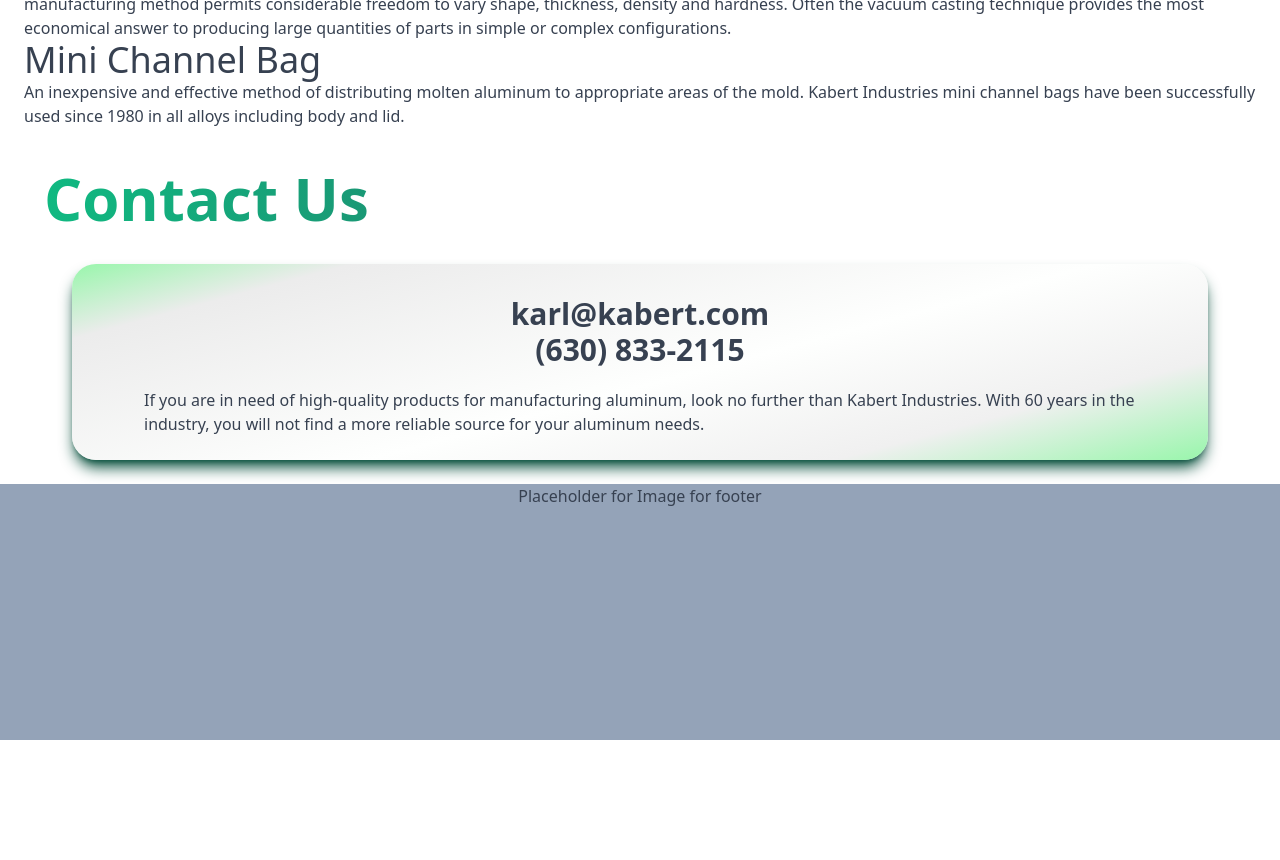
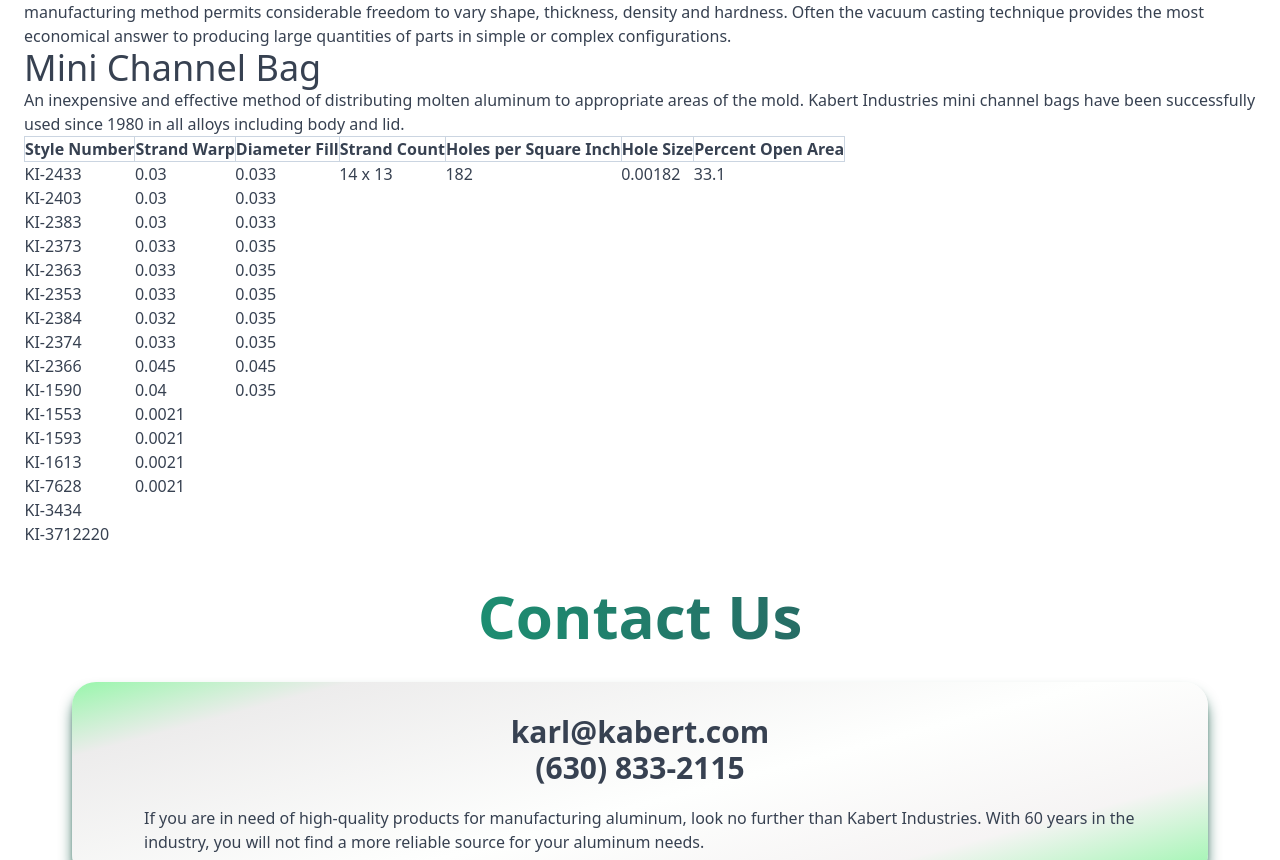
Before and after one commit to Bonyony/kabert_react_site, a React (Create React App) app: page / in a window 1280 px wide. Shown: the part 1940-2800 px from the top of the page. Before the commit the page ends 2680 px from the top, so only its background shows below. Built offline with nearby package versions, Linux system fonts and the light colour scheme.

Commit message:
added more content

```diff
--- a/src/components/contact/Contact.jsx
+++ b/src/components/contact/Contact.jsx
@@ -5,7 +5,7 @@
   return (
     <div className="kabert__contact m-6 text-gray-700" id="contact">
       <div className="kabert__contact-deatil">
-        <h1 className="text-6xl font-bold py-4 m-5  bg-gradient-to-r from-emerald-500 to-slate-700 text-transparent bg-clip-text">
+        <h1 className="text-6xl text-center font-bold py-4 m-5  bg-gradient-to-r from-emerald-500 to-slate-700 text-transparent bg-clip-text">
           Contact Us
         </h1>
       </div>
--- a/src/components/hero/Hero.jsx
+++ b/src/components/hero/Hero.jsx
@@ -5,12 +5,13 @@
   return (
     <div className="kabert__hero text-gray-700 mt-24">
       <div className="placeholder my-4 h-96 w-auto bg-slate-400 text-center">
-        Placeholder for Image
+        Placeholder for Image <br />
+        The text below will be overlayed onto the image(s)
       </div>
       <h1 className="text-7xl font-bold py-2 m-5 mt-16 bg-gradient-to-r from-emerald-500 to-slate-700 text-transparent bg-clip-text inline-block">
         Serving aluminum makers since 1960
       </h1>
-      <p className="text-5xl m-5 font-bold bg-gradient-to-r from-slate-500 to-emerald-500 text-transparent bg-clip-text">
+      <p className="text-right text-5xl m-5 pb-2 font-bold bg-gradient-to-r from-slate-700 to-emerald-500 text-transparent bg-clip-text">
         Dedicated to excellence and efficiency.
       </p>
     </div>
--- a/src/components/products/Products.jsx
+++ b/src/components/products/Products.jsx
@@ -66,7 +66,175 @@
         </div>
       </div>
       <div className="kabert__products-table">
-        <table></table>
+        {/* Put this in an expandable thing, may not even be added as it is very confusing */}
+        <table class="table-fixed">
+          <thead>
+            <tr>
+              <th className="border border-slate-300">Style Number</th>
+              <th className="border border-slate-300">Strand Warp</th>
+              <th className="border border-slate-300">Diameter Fill</th>
+              <th className="border border-slate-300">Strand Count</th>
+              <th className="border border-slate-300">Holes per Square Inch</th>
+              <th className="border border-slate-300">Hole Size</th>
+              <th className="border border-slate-300">Percent Open Area</th>
+            </tr>
+          </thead>
+          <tbody>
+            <tr>
+              <td>KI-2433</td>
+              <td>0.03</td>
+              <td>0.033</td>
+              <td>14 x 13</td>
+              <td>182</td>
+              <td>0.00182</td>
+              <td>33.1</td>
+            </tr>
+            <tr>
+              <td>KI-2403</td>
+              <td>0.03</td>
+              <td>0.033</td>
+              <td></td>
+              <td></td>
+              <td></td>
+              <td></td>
+            </tr>
+            <tr>
+              <td>KI-2383</td>
+              <td>0.03</td>
+              <td>0.033</td>
+              <td></td>
+              <td></td>
+              <td></td>
+              <td></td>
+            </tr>
+            <tr>
+              <td>KI-2373</td>
+              <td>0.033</td>
+              <td>0.035</td>
+              <td></td>
+              <td></td>
+              <td></td>
+              <td></td>
+            </tr>
+            <tr>
+              <td>KI-2363</td>
+              <td>0.033</td>
+              <td>0.035</td>
+              <td></td>
+              <td></td>
+              <td></td>
+              <td></td>
+            </tr>
+            <tr>
+              <td>KI-2353</td>
+              <td>0.033</td>
+              <td>0.035</td>
+              <td></td>
+              <td></td>
+              <td></td>
+              <td></td>
+            </tr>
+            <tr>
+              <td>KI-2384</td>
+              <td>0.032</td>
+              <td>0.035</td>
+              <td></td>
+              <td></td>
+              <td></td>
+              <td></td>
+            </tr>
+            <tr>
+              <td>KI-2374</td>
+              <td>0.033</td>
+              <td>0.035</td>
+              <td></td>
+              <td></td>
+              <td></td>
+              <td></td>
+            </tr>
+            <tr>
+              <td>KI-2366</td>
+              <td>0.045</td>
+              <td>0.045</td>
+              <td></td>
+              <td></td>
+              <td></td>
+              <td></td>
+            </tr>
+            <tr>
+              <td>KI-1590</td>
+              <td>0.04</td>
+              <td>0.035</td>
+              <td></td>
+              <td></td>
+              <td></td>
+              <td></td>
+            </tr>
+            <tr>
+              <td>KI-1553</td>
+              <td>0.0021</td>
+              <td></td>
+              <td></td>
+              <td></td>
+              <td></td>
+              <td></td>
+            </tr>
+            <tr>
+              <td>KI-1593</td>
+              <td>0.0021</td>
+              <td></td>
+              <td></td>
+              <td></td>
+              <td></td>
+              <td></td>
+            </tr>
+            <tr>
+              <td>KI-1613</td>
+              <td>0.0021</td>
+              <td></td>
+              <td></td>
+              <td></td>
+              <td></td>
+              <td></td>
+            </tr>
+            <tr>
+              <td>KI-7628</td>
+              <td>0.0021</td>
+              <td></td>
+              <td></td>
+              <td></td>
+              <td></td>
+              <td></td>
+            </tr>
+            <tr>
+              <td>KI-3434</td>
+              <td></td>
+              <td></td>
+              <td></td>
+              <td></td>
+              <td></td>
+              <td></td>
+            </tr>
+            <tr>
+              <td>KI-3712220</td>
+              <td></td>
+              <td></td>
+              <td></td>
+              <td></td>
+              <td></td>
+              <td></td>
+            </tr>
+            <tr>
+              <td></td>
+              <td></td>
+              <td></td>
+              <td></td>
+              <td></td>
+              <td></td>
+              <td></td>
+            </tr>
+          </tbody>
+        </table>
       </div>
     </div>
   );
--- a/src/index.css
+++ b/src/index.css
@@ -20,9 +20,9 @@
   --gradient2: linear-gradient(
     165deg,
     rgb(152, 246, 171) 0%,
-    rgba(226, 226, 226, 0.66) 15%,
+    rgba(233, 232, 232, 0.818) 15%,
     rgb(254, 255, 254) 55%,
-    rgba(232, 232, 232, 0.66) 80%,
+    rgba(244, 242, 242, 0.843) 80%,
     rgb(152, 246, 171) 100%
   );
 }
```
